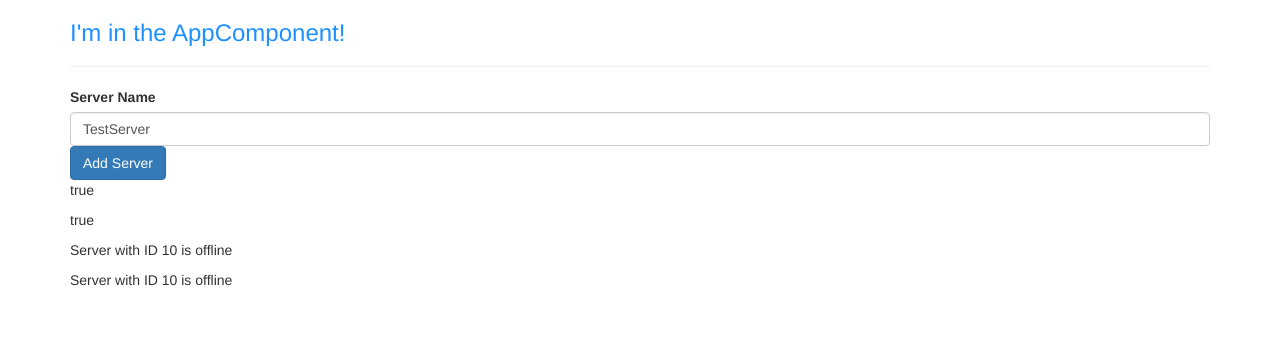
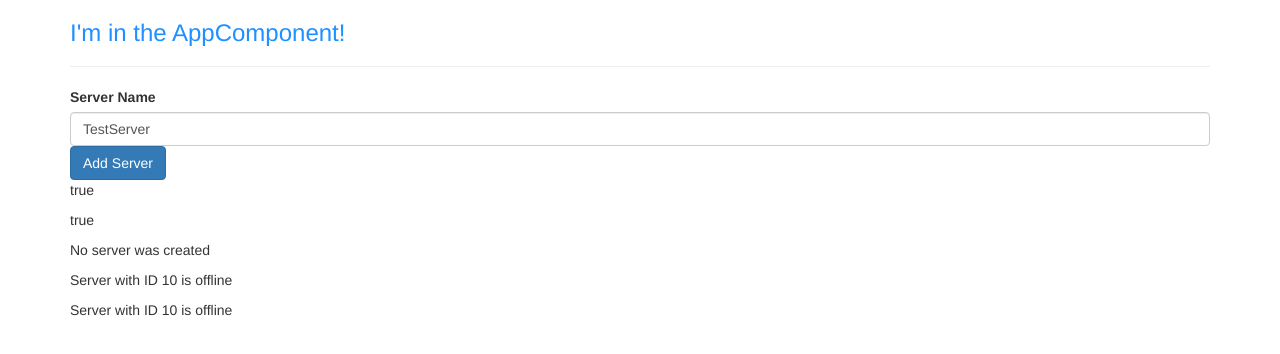
Before and after one commit to rebeccamanzi/angular-basics, an Angular app: page / in a window 1280 px wide. Shown: the top 354 px of the page. Built offline with nearby package versions, Linux system fonts and the light colour scheme.

Commit message:
enhancing ngIf with an Else Condition

```diff
--- a/src/app/servers/servers.component.html
+++ b/src/app/servers/servers.component.html
@@ -18,6 +18,12 @@
 <!-- Property Binding -->
 <p [innerText]="allowNewServer"></p>
 <!-- <p>{{ serverCreationStatus }}</p> -->
-<p *ngIf="serverCreated">Server was created, server name is {{ serverName }} </p>
+
+<p *ngIf="serverCreated; else noServer">Server was created, server name is {{ serverName }} </p>
+<ng-template #noServer>
+    <p >No server was created</p>
+</ng-template>
+
+
 <app-server></app-server>
 <app-server></app-server>
```
